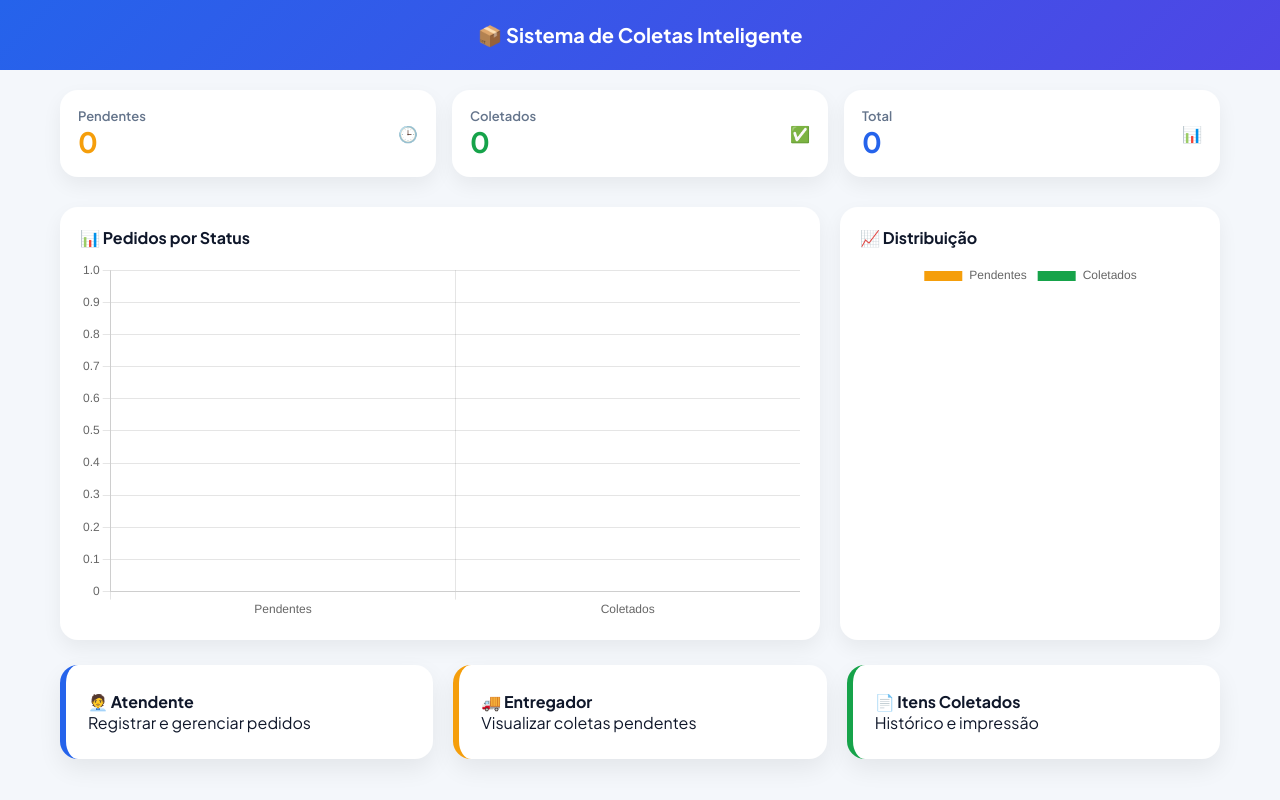
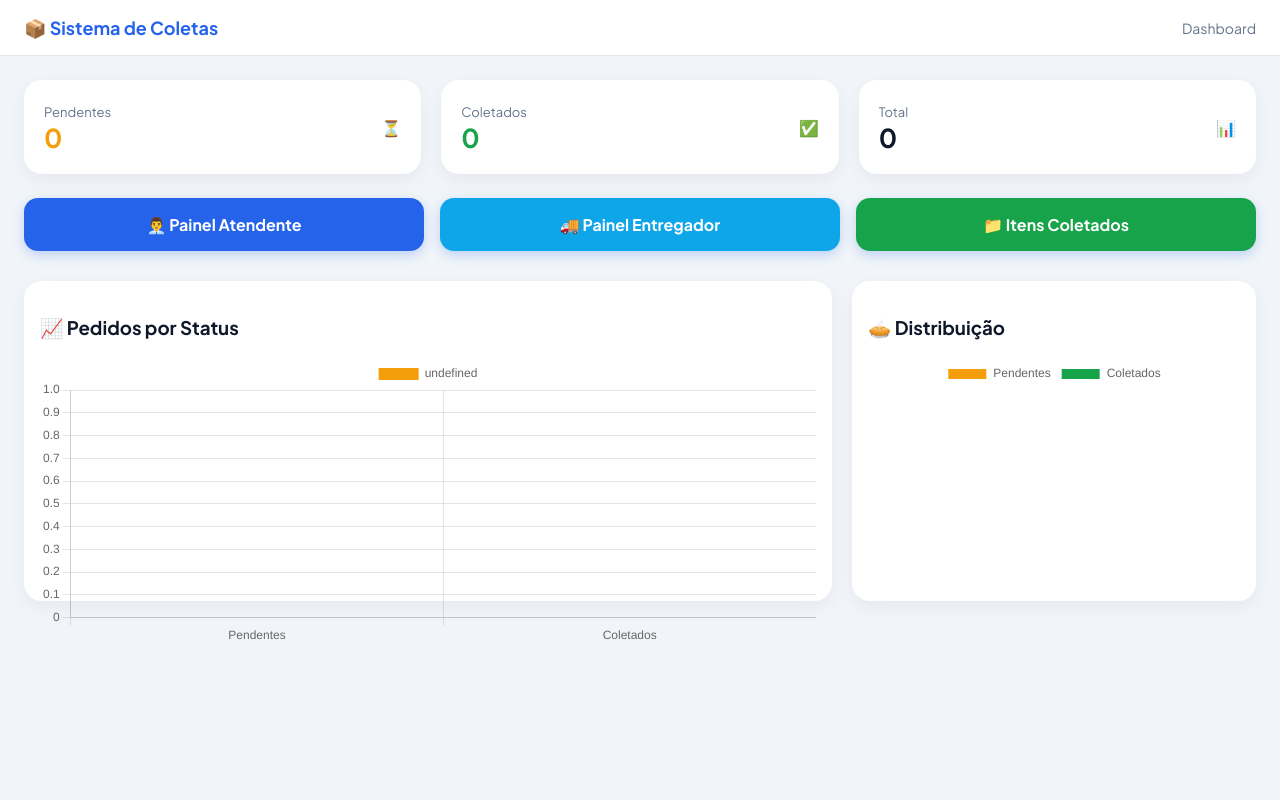
Before and after one commit to TioUserBR/testeappentregadores, a Flask app: page / in a window 1280 px wide. Run offline with Flask 3, Linux system fonts and the light colour scheme; data that the repository does not hold is empty; some libraries are stand-ins or nearby versions.

Commit message:
Update home.html

```diff
--- a/templates/home.html
+++ b/templates/home.html
@@ -9,171 +9,168 @@
 <script src="https://cdn.jsdelivr.net/npm/chart.js"></script>
 
 <style>
-:root{
+:root {
   --primary:#2563eb;
   --success:#16a34a;
   --warning:#f59e0b;
-  --bg:#f4f7fb;
+  --bg:#f1f5f9;
   --card:#ffffff;
   --text:#0f172a;
   --muted:#64748b;
   --radius:18px;
 }
 
-*{box-sizing:border-box;font-family:'Plus Jakarta Sans',sans-serif}
+*{box-sizing:border-box;font-family:'Plus Jakarta Sans',sans-serif;}
 
-body{margin:0;background:var(--bg);color:var(--text)}
+body{
+  margin:0;
+  background:var(--bg);
+  color:var(--text);
+}
 
 header{
-  background:linear-gradient(135deg,#2563eb,#4f46e5);
-  color:#fff;
-  padding:22px;
-  text-align:center;
-  font-size:20px;
-  font-weight:700;
-}
-
-.container{max-width:1200px;margin:auto;padding:20px}
-
-.stats{
-  display:grid;
-  grid-template-columns:repeat(auto-fit,minmax(220px,1fr));
-  gap:16px;
-  margin-bottom:26px;
-}
-
-.stat-card{
-  background:var(--card);
-  border-radius:var(--radius);
-  padding:18px;
-  box-shadow:0 8px 20px rgba(0,0,0,.06);
+  background:#fff;
+  padding:16px 24px;
+  border-bottom:1px solid #e5e7eb;
   display:flex;
   justify-content:space-between;
   align-items:center;
 }
 
-.stat-label{font-size:13px;color:var(--muted);font-weight:600}
-.stat-value{font-size:28px;font-weight:800}
-
-.pending{color:var(--warning)}
-.done{color:var(--success)}
-.total{color:var(--primary)}
-
-.actions{
-  display:grid;
-  grid-template-columns:repeat(auto-fit,minmax(260px,1fr));
-  gap:20px;
-  margin-top:25px;
+header h1{
+  margin:0;
+  font-size:18px;
+  color:var(--primary);
 }
 
-.action-card{
-  background:var(--card);
-  border-radius:var(--radius);
-  padding:26px 22px;
-  text-decoration:none;
-  color:inherit;
-  box-shadow:0 10px 24px rgba(0,0,0,.07);
-  transition:.2s;
+.container{
+  padding:24px;
+  max-width:1300px;
+  margin:auto;
 }
 
-.action-card:hover{transform:translateY(-4px)}
+.cards{
+  display:grid;
+  grid-template-columns:repeat(auto-fit,minmax(220px,1fr));
+  gap:20px;
+  margin-bottom:24px;
+}
 
-.atendente{border-left:6px solid var(--primary)}
-.entregador{border-left:6px solid var(--warning)}
-.pegos{border-left:6px solid var(--success)}
+.card-info{
+  background:var(--card);
+  padding:20px;
+  border-radius:var(--radius);
+  box-shadow:0 6px 18px rgba(0,0,0,.05);
+  display:flex;
+  justify-content:space-between;
+  align-items:center;
+}
+
+.card-info span{
+  font-size:13px;
+  color:var(--muted);
+}
+
+.card-info strong{
+  font-size:26px;
+}
+
+.btns{
+  display:grid;
+  grid-template-columns:repeat(auto-fit,minmax(220px,1fr));
+  gap:16px;
+  margin-bottom:30px;
+}
+
+.btn{
+  padding:16px;
+  border-radius:14px;
+  background:var(--primary);
+  color:#fff;
+  text-decoration:none;
+  text-align:center;
+  font-weight:700;
+  box-shadow:0 4px 12px rgba(37,99,235,.25);
+}
+
+.btn.secondary{background:#0ea5e9;}
+.btn.success{background:var(--success);}
 
 .charts{
   display:grid;
   grid-template-columns:2fr 1fr;
   gap:20px;
-  margin-top:30px;
-}
-
-.chart-card{
-  background:var(--card);
-  border-radius:var(--radius);
-  padding:20px;
-  box-shadow:0 8px 20px rgba(0,0,0,.06);
-}
-
-.chart-title{
-  font-weight:700;
-  margin-bottom:12px;
 }
 
 @media(max-width:900px){
-  .charts{grid-template-columns:1fr}
+  .charts{grid-template-columns:1fr;}
+}
+
+.chart-box{
+  background:#fff;
+  border-radius:var(--radius);
+  padding:16px;
+  height:320px;
+  box-shadow:0 6px 18px rgba(0,0,0,.05);
+}
+
+canvas{
+  width:100%!important;
+  height:100%!important;
 }
 </style>
 </head>
 <body>
 
-<header>📦 Sistema de Coletas Inteligente</header>
+<header>
+  <h1>📦 Sistema de Coletas</h1>
+  <span style="color:#64748b;font-size:14px;">Dashboard</span>
+</header>
 
 <div class="container">
 
-<!-- CONTADORES -->
-<div class="stats">
-
-  <div class="stat-card">
+  <!-- CARDS -->
+  <div class="cards">
+    <div class="card-info">
       <div>
-      <div class="stat-label">Pendentes</div>
-      <div class="stat-value pending">{{ pendentes }}</div>
-    </div>
-    🕒
+        <span>Pendentes</span><br>
+        <strong style="color:var(--warning)">{{ pendentes }}</strong>
+      </div> ⏳
     </div>
 
-  <div class="stat-card">
+    <div class="card-info">
       <div>
-      <div class="stat-label">Coletados</div>
-      <div class="stat-value done">{{ pegos }}</div>
-    </div>
-    ✅
+        <span>Coletados</span><br>
+        <strong style="color:var(--success)">{{ pegos }}</strong>
+      </div> ✅
     </div>
 
-  <div class="stat-card">
+    <div class="card-info">
       <div>
-      <div class="stat-label">Total</div>
-      <div class="stat-value total">{{ total }}</div>
+        <span>Total</span><br>
+        <strong>{{ total }}</strong>
+      </div> 📊
     </div>
-    📊
   </div>
 
+  <!-- BOTÕES -->
+  <div class="btns">
+    <a href="/atendente" class="btn">👨‍💼 Painel Atendente</a>
+    <a href="/entregador" class="btn secondary">🚚 Painel Entregador</a>
+    <a href="/pego" class="btn success">📁 Itens Coletados</a>
   </div>
 
   <!-- GRÁFICOS -->
   <div class="charts">
-
-  <div class="chart-card">
-    <div class="chart-title">📊 Pedidos por Status</div>
+    <div class="chart-box">
+      <h3>📈 Pedidos por Status</h3>
       <canvas id="graficoBarra"></canvas>
     </div>
 
-  <div class="chart-card">
-    <div class="chart-title">📈 Distribuição</div>
+    <div class="chart-box">
+      <h3>🥧 Distribuição</h3>
       <canvas id="graficoPizza"></canvas>
     </div>
-
-</div>
-
-<!-- BOTÕES -->
-<div class="actions">
-
-  <a href="/atendente" class="action-card atendente">
-    🧑‍💼 <b>Atendente</b><br>
-    Registrar e gerenciar pedidos
-  </a>
-
-  <a href="/entregador" class="action-card entregador">
-    🚚 <b>Entregador</b><br>
-    Visualizar coletas pendentes
-  </a>
-
-  <a href="/pego" class="action-card pegos">
-    📄 <b>Itens Coletados</b><br>
-    Histórico e impressão
-  </a>
-
   </div>
 
 </div>
@@ -181,37 +178,34 @@ header{
 <script>
 const pendentes = {{ pendentes }};
 const pegos = {{ pegos }};
-const total = {{ total }};
 
-// Gráfico de barras
-new Chart(document.getElementById('graficoBarra'), {
-  type: 'bar',
-  data: {
-    labels: ['Pendentes', 'Coletados'],
-    datasets: [{
-      label: 'Quantidade',
-      data: [pendentes, pegos],
-      backgroundColor: ['#f59e0b', '#16a34a']
+new Chart(document.getElementById("graficoBarra"),{
+  type:"bar",
+  data:{
+    labels:["Pendentes","Coletados"],
+    datasets:[{
+      data:[pendentes,pegos],
+      backgroundColor:["#f59e0b","#16a34a"]
     }]
   },
-  options: {
-    responsive: true,
-    plugins: { legend: { display: false } }
+  options:{
+    responsive:true,
+    maintainAspectRatio:false
   }
 });
 
-// Gráfico pizza
-new Chart(document.getElementById('graficoPizza'), {
-  type: 'doughnut',
-  data: {
-    labels: ['Pendentes', 'Coletados'],
-    datasets: [{
-      data: [pendentes, pegos],
-      backgroundColor: ['#f59e0b', '#16a34a']
+new Chart(document.getElementById("graficoPizza"),{
+  type:"doughnut",
+  data:{
+    labels:["Pendentes","Coletados"],
+    datasets:[{
+      data:[pendentes,pegos],
+      backgroundColor:["#f59e0b","#16a34a"]
     }]
   },
-  options: {
-    responsive: true
+  options:{
+    responsive:true,
+    maintainAspectRatio:false
   }
 });
 </script>
```
Lines whose indentation alone changed are shown as unchanged.
